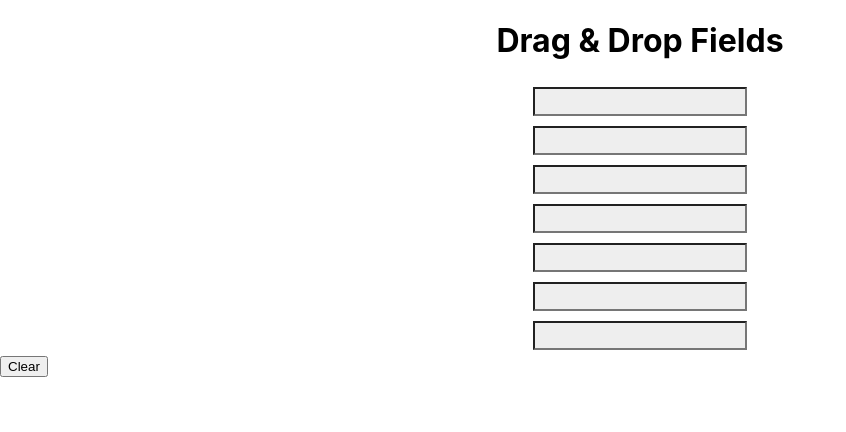
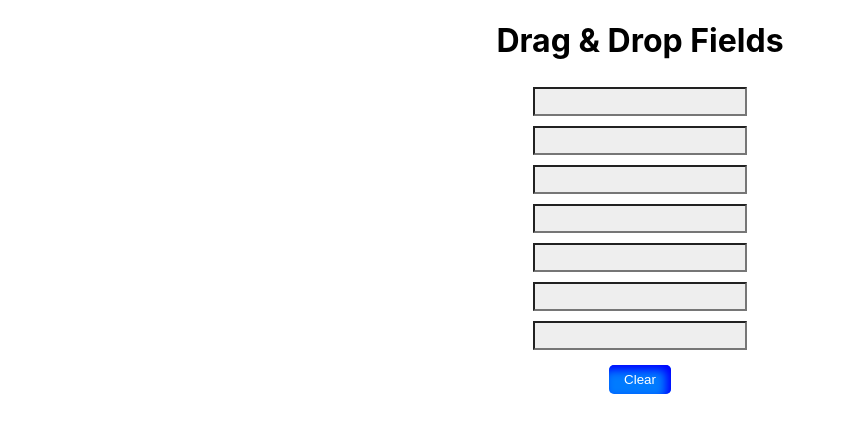
Before and after one commit to HrushikeshKhandale/Drag-and-Drop-functionality, a React (Create React App) app: page / in a window 1280 px wide. Shown: the top 432 px of the page, without its empty margins (0-846 px from the left). Built offline with nearby package versions, Linux system fonts and the light colour scheme.

Commit message:
Added styling to button

```diff
--- a/src/App.js
+++ b/src/App.js
@@ -1,4 +1,4 @@
-import React, { useState, useEffect, useRef } from "react";
+import React, { useState, useEffect } from "react";
 
 function App() {
   const [inputs, setInputs] = useState(["", "", "", "", "", "", ""]);
@@ -10,6 +10,7 @@ function App() {
     if (storedInputs && storedInputs.length === inputs.length) {
       setInputs(storedInputs);
     }
+    //eslint-disable-next-line
   }, []);
 
   const handleInputChange = (index, value) => {
@@ -72,7 +73,22 @@ function App() {
         </div>
       </div>
 
-      <button onClick={handleClear}>Clear</button>
+      <div style={{ display: "flex", justifyContent: "center", marginTop: "10px" }}>
+        <button
+          style={{
+            padding: "7px 15px",
+            backgroundColor: "#007bff",
+            color: "#fff",
+            border: "none",
+            cursor: "pointer",
+            borderRadius:'5px',
+            boxShadow:'inset -5px 5px 10px blue'
+          }}
+          onClick={handleClear}
+        >
+          Clear
+        </button>
+      </div>
     </>
   );
 }
```
